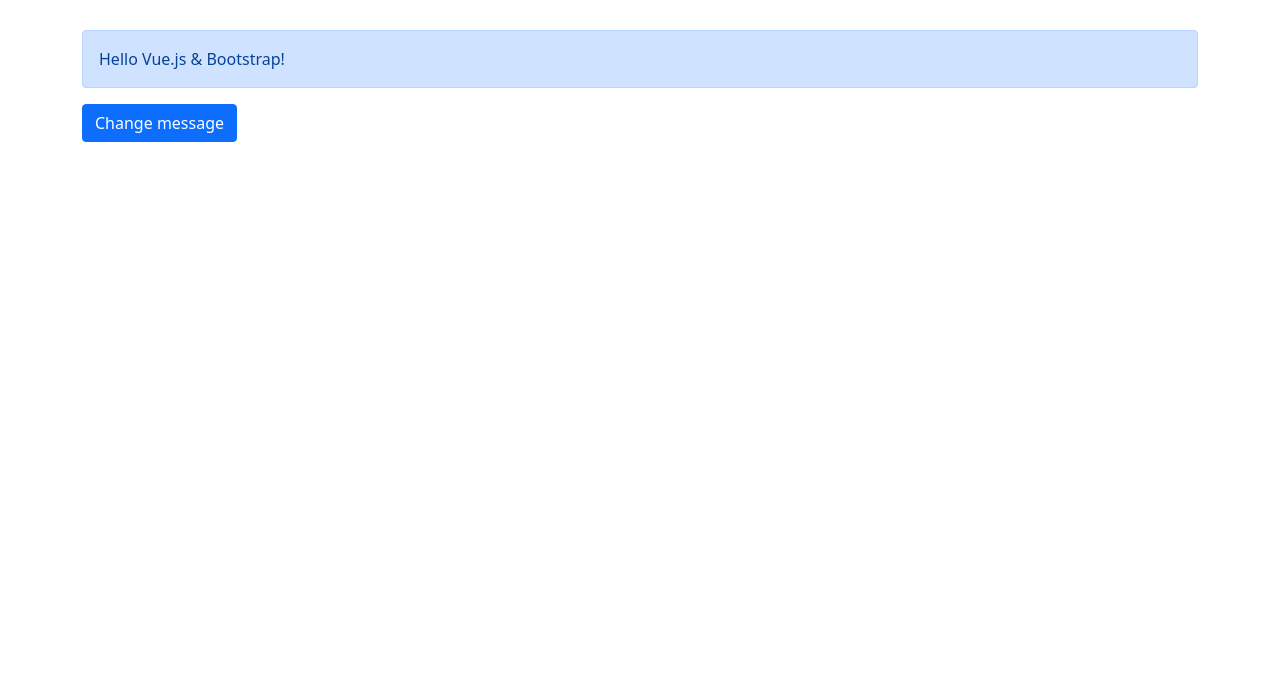
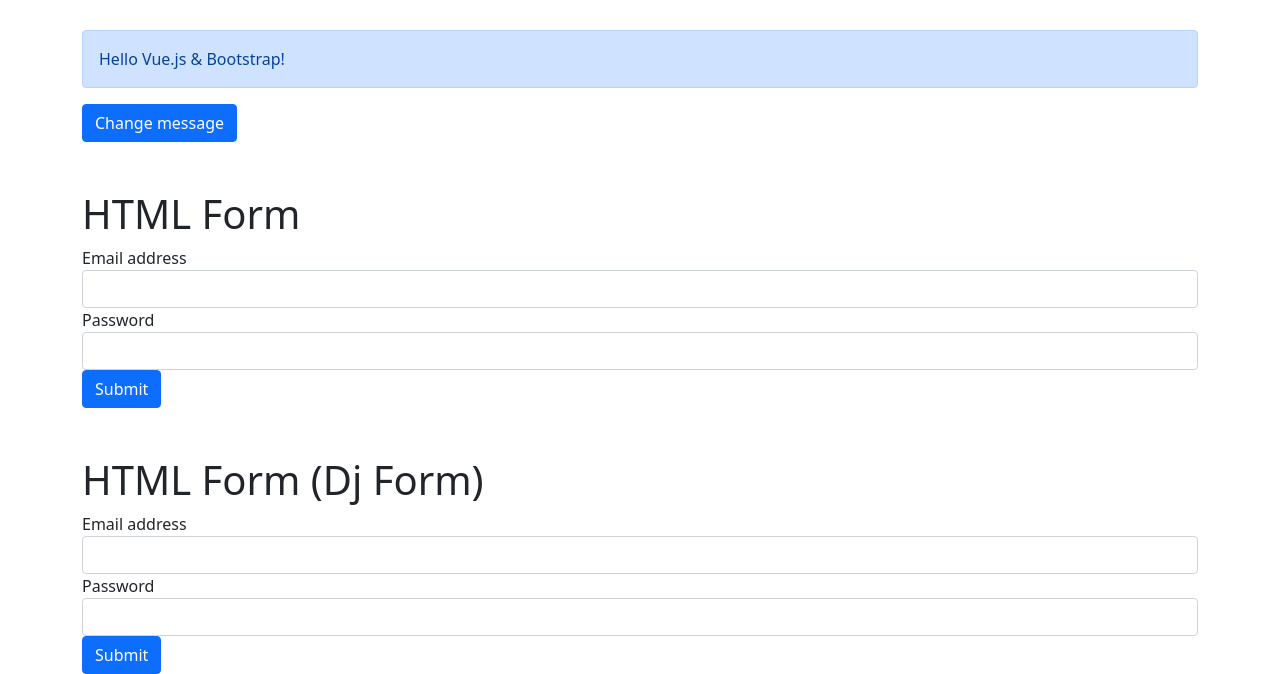
Before and after one commit to sseongha11/djangoNote, a Django app: template templates/index.html in a window 1280 px wide. Shown: the part 138-812 px from the top of the page. Before the commit the page ends 280 px from the top, so only its background shows below. Run offline with Django 4.2, Linux system fonts and the light colour scheme; the template is opened without the code that fills it: values that come from a table or form of the project are taken from there, others are empty; parts of the project's set-up code (start-up, migrations or seed data) failed here and were passed over; some libraries are stand-ins or nearby versions.

Commit message:
#21 - Django Form

```diff
--- /dev/null
+++ b/app/forms/test_login_form.py
@@ -0,0 +1,14 @@
+from django import forms
+
+
+class LoginForm(forms.Form):
+    email = forms.EmailField(label='Email', widget=forms.TextInput(attrs={'class': 'form-control'}), error_messages={
+            'invalid': 'This is not a correct email~~',
+        })
+    password = forms.CharField(widget=forms.PasswordInput(attrs={'class': 'form-control'}), label='Password')
+
+    def clean(self):
+        email = self.cleaned_data.get("email")
+
+        if email and email.split("@")[1] == "gmail.com":
+            self.add_error('email', "Gmail is not available.")
--- a/templates/index.html
+++ b/templates/index.html
@@ -31,6 +31,44 @@
         [[ message ]]
     </div>
     <button class="btn btn-primary" @click="changeMessage">Change message</button>
+
+    <h1 class="mt-5">HTML Form</h1>
+    <form method="post">
+        {% csrf_token %}
+        <div class="form-group">
+            <label for="exampleInputEmail1">Email address</label>
+            <input type="email" class="form-control" name="email" id="exampleInputEmail1" aria-describedby="emailHelp">
+        </div>
+        <div class="form-group">
+            <label for="exampleInputPassword1">Password</label>
+            <input type="password" class="form-control" name="password" id="exampleInputPassword1">
+        </div>
+        <button type="submit" class="btn btn-primary">Submit</button>
+    </form>
+
+    <h1 class="mt-5">HTML Form (Dj Form)</h1>
+    {% if not success %}
+    <form method="post">
+        {% csrf_token %}
+        <div class="form-group">
+            <label for="{{ form.email.id_for_label }}">Email address</label>
+            {{ form.email }}
+            {% if form.email.errors %}
+                <div class="text-danger">{{ form.email.errors }}</div>
+            {% endif %}
+        </div>
+        <div class="form-group">
+            <label for="{{ form.password.id_for_label }}">Password</label>
+            {{ form.password }}
+            {% if form.password.errors %}
+                <div class="text-danger">{{ form.password.errors }}</div>
+            {% endif %}
+        </div>
+        <button type="submit" class="btn btn-primary">Submit</button>
+    </form>
+    {% else %}
+      <h2>The registration has been completed.</h2>
+    {% endif %}
   </div>
 
 </body>
@@ -43,7 +81,7 @@
       },
       methods: {
         changeMessage: function() {
-          this.message = 'The message has been changed.'
+          this.message = 'This message has been changed...'
         }
       }
     });
```
Also changed, not shown: app/views/index.py (+15 -0 lines).
